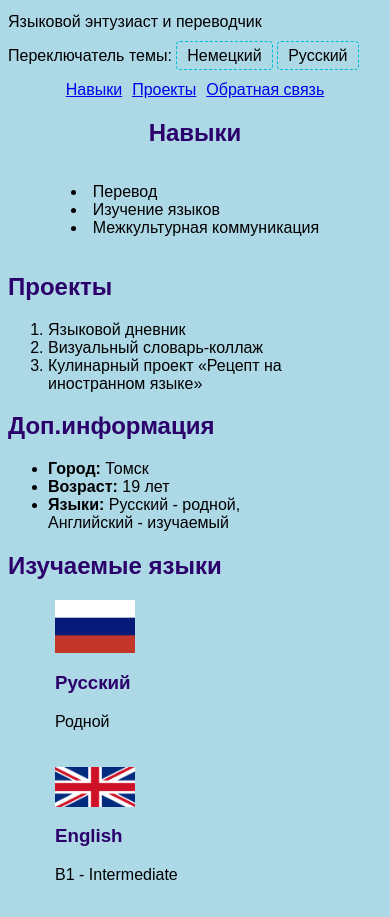
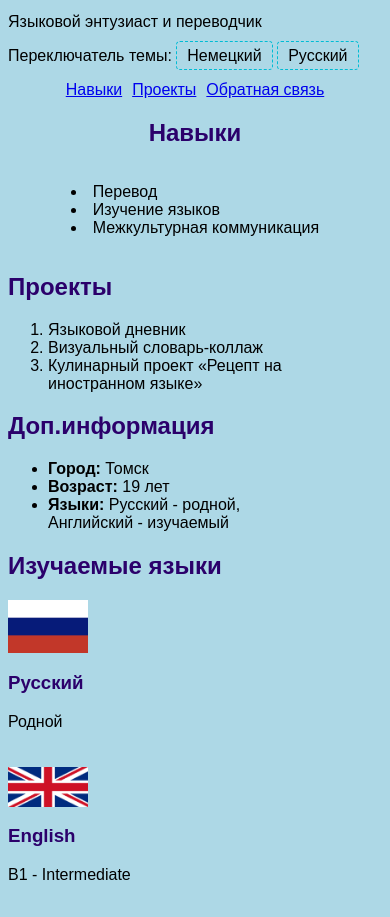
Before and after one commit to BRJ1241/kirill.androsenko.932402.labs, a plain HTML site: page HTMLPage1.html in a window 390 px wide. Shown: the part 164-1081 px from the top of the page. Drawn offline with Linux system fonts and the light colour scheme.

Commit message:
Карточки языков теперь соответствуют заданию

```diff
--- a/Css/style.css
+++ b/Css/style.css
@@ -107,8 +107,7 @@ button:active {
 }
 
 .card {
-    flex: 1 1 220px;
-    max-width: 280px;
+    flex: 0 0 calc((100% - 40px) / 3);
 }
 
 .grid-gallery {
@@ -128,17 +127,26 @@ button:active {
 }
 
 @media (max-width: 900px) {
+    .card {
+        flex: 0 0 calc((100% - 20px) / 2);
+    }
     .grid-gallery {
-        grid-template-columns: repeat(2, 1fr);
+            grid-template-columns: repeat(2, 1fr);
+
     }
+
 }
 
 @media (max-width: 600px) {
     .nav-menu {
         gap: 10px;
     }
+    .card {
+        flex: 0 0 100%;
+    }
     .grid-gallery {
         grid-template-columns: 1fr;
+
     }
     main {
         padding-right: 0;
```
